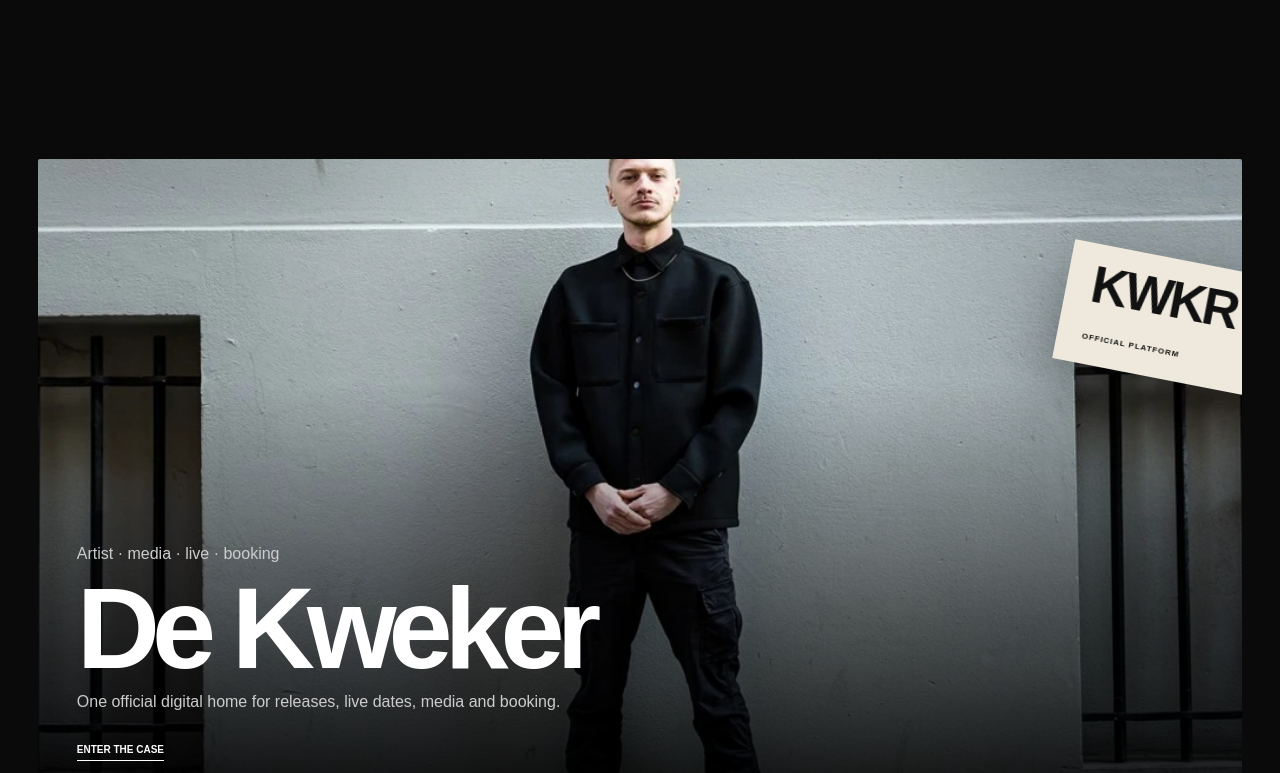
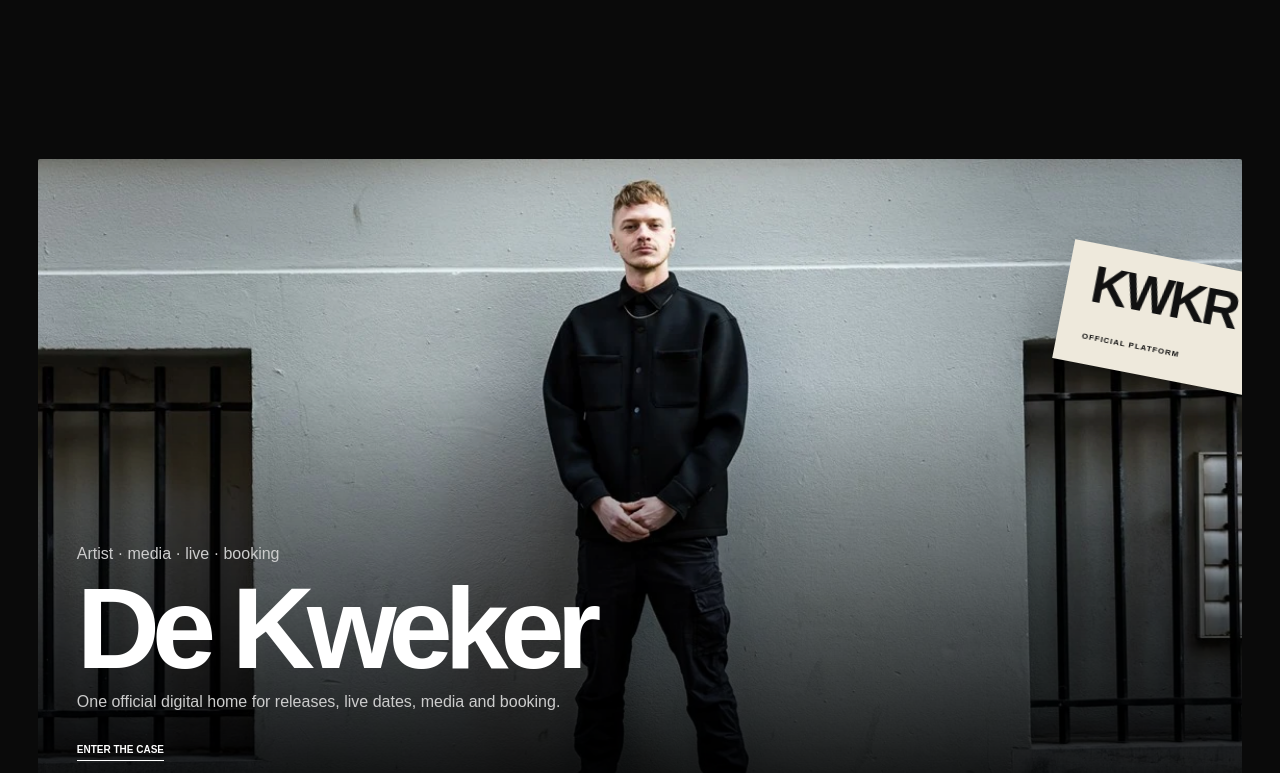
Before and after one commit to DeeQstudio/deeq-studio, a Next.js app: page / in a window 1280 px wide. Shown: the part 3413-4186 px from the top of the page. Built offline with nearby package versions, Linux system fonts and the light colour scheme.

Commit message:
fix: keep Kweker face visible through homepage motion

```diff
--- a/app/globals.css
+++ b/app/globals.css
@@ -58,7 +58,7 @@
 
 /* Each project world owns a different visual grammar. */
 .projectWorld{view-timeline-name:--project-world;view-timeline-axis:block}
-.kwekerWorld{border-radius:2px;background:#151713}.kwekerWorld>img{transform:scale(1.08);transform-origin:50% 35%}
+.kwekerWorld{border-radius:2px;background:#151713}.kwekerWorld>img{object-position:50% top;transform:scale(1.02);transform-origin:50% top}
 .kwekerEdition{position:absolute;z-index:2;right:clamp(18px,4vw,64px);top:clamp(18px,5vw,72px);padding:22px 25px;background:#eee9dc;color:#111;box-shadow:0 24px 60px rgba(0,0,0,.3);font-size:clamp(28px,4vw,58px);font-weight:700;line-height:.75;letter-spacing:-.06em;transform:rotate(4deg)}
 .kwekerEdition small{font-size:8px;line-height:1;text-transform:uppercase;letter-spacing:.12em;font-weight:700}
 .kwartierWorld{isolation:isolate}.kwShutter{position:absolute;z-index:0;top:0;bottom:0;width:26%;background:#cf1013;mix-blend-mode:multiply}.kwShutterOne{left:0}.kwShutterTwo{right:0;background:#080808}.kwartierWorld>div{z-index:2}.kwartierWorld .kwLogo{filter:drop-shadow(0 8px 24px rgba(0,0,0,.35))}
@@ -70,7 +70,7 @@
   .kwShutterTwo{animation:kw-shutter-right linear both;animation-timeline:--project-world;animation-range:entry 10% cover 65%}
   .kwartierWorld .kwLogo{animation:kw-type-lock linear both;animation-timeline:--project-world;animation-range:entry 25% cover 62%}
 }
-@keyframes kweker-photo-drift{from{transform:scale(1.16) translateY(-3%)}to{transform:scale(1.03) translateY(3%)}}
+@keyframes kweker-photo-drift{from{transform:scale(1.025)}to{transform:scale(1)}}
 @keyframes kweker-note{from{transform:translate(35%,28%) rotate(11deg)}to{transform:translate(0,0) rotate(4deg)}}
 @keyframes kw-image-lock{from{transform:scale(1.16);filter:brightness(.25) saturate(.45)}to{transform:scale(1);filter:brightness(.48) saturate(1)}}
 @keyframes kw-shutter-left{from{transform:translateX(-102%)}to{transform:translateX(0)}}
```
